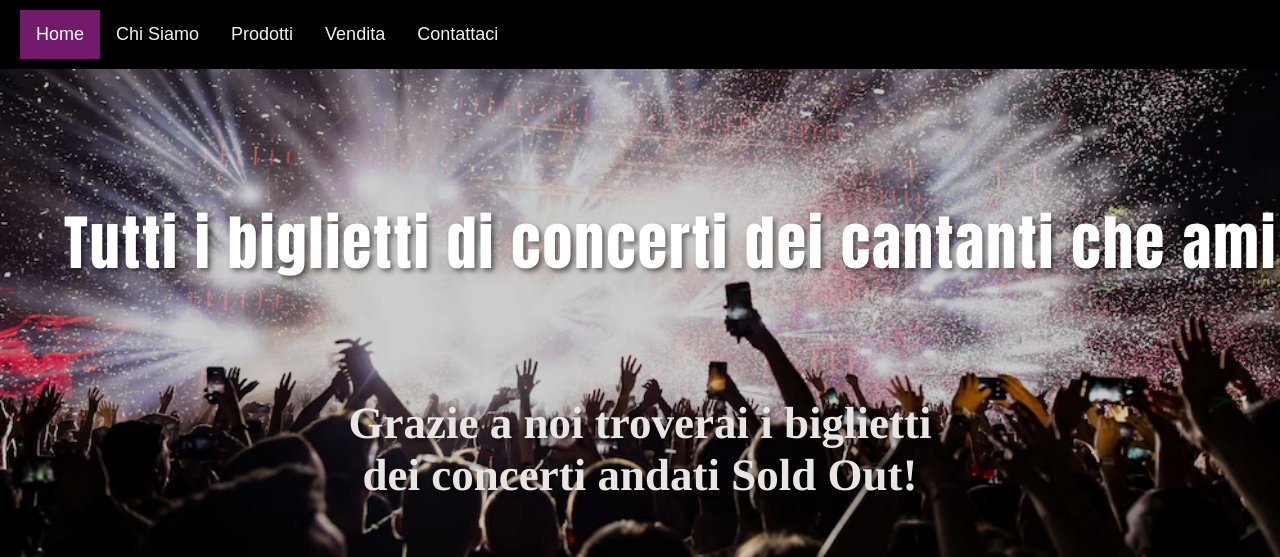
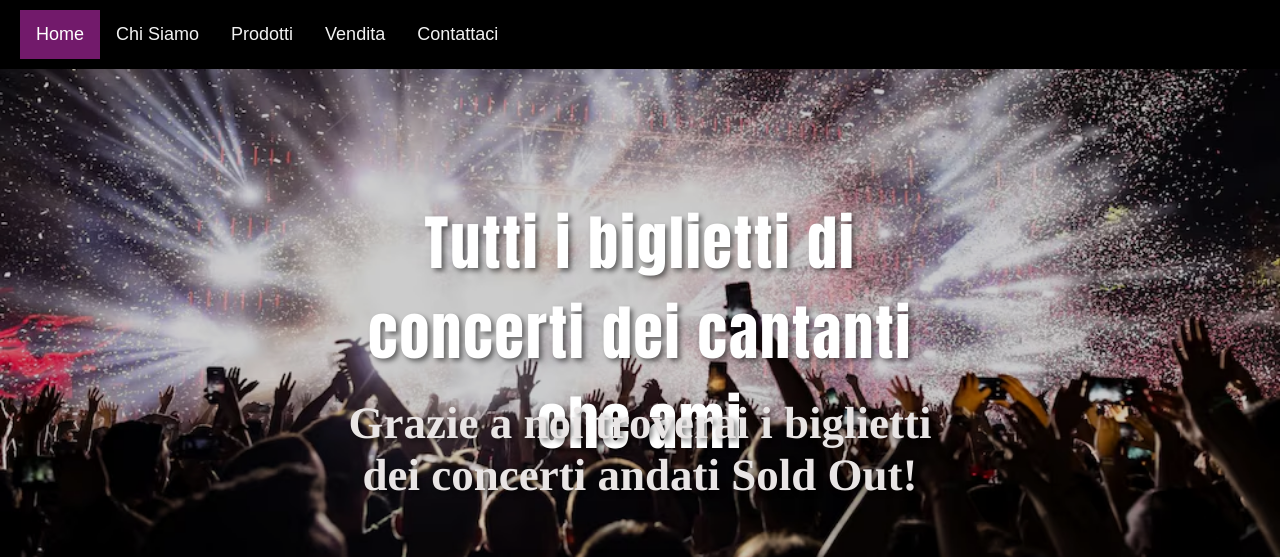
Before and after one commit to morr006/echotickets, a plain HTML site: page index.html in a window 1280 px wide. Shown: the top 557 px of the page. Drawn offline with Linux system fonts and the light colour scheme.

Commit message:
Add files via upload

```diff
--- a/style.css
+++ b/style.css
@@ -1,3 +1,8 @@
+* {
+    margin: 0;
+    padding: 0;
+    box-sizing: border-box;
+}
 body {
     margin: 0;
     font-family: Arial, Helvetica, sans-serif;
@@ -66,7 +71,6 @@ body {
     word-wrap: break-word; /* Fa andare il testo a capo */
     letter-spacing: 2px;
     font-family:  Impact, sans-serif;  /* font */
-    white-space: nowrap; /* Impedisce al titolo di andare a capo */
     text-align: center;
     }
 
--- a/stylebiglietto.css
+++ b/stylebiglietto.css
@@ -1,3 +1,8 @@
+* {
+  margin: 0;
+  padding: 0;
+  box-sizing: border-box;
+}
 body {
   font-family: Arial, sans-serif;
   margin: 0;
```
Also changed, not shown: chisiamo.html (+1 -0 lines), prodotti.html (+2 -0 lines).
